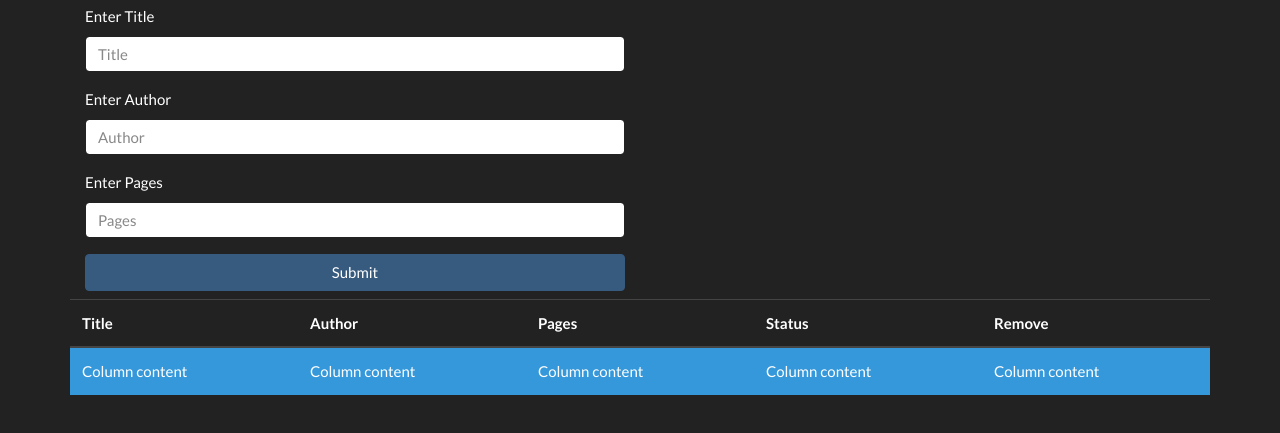
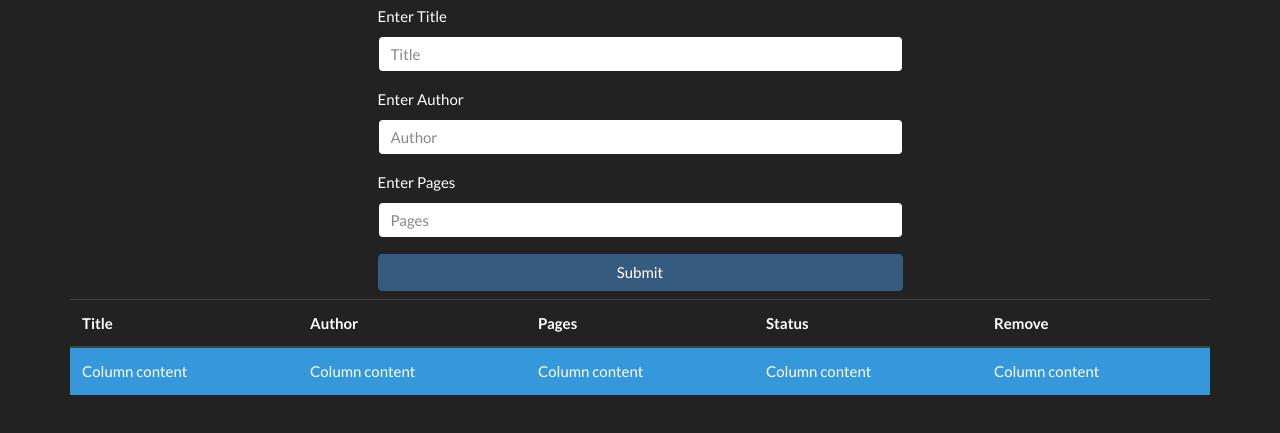
Before and after one commit to certilremy/library, a website: page index.html in a window 1280 px wide. Shown: the part 89-522 px from the top of the page. Drawn offline with Linux system fonts and the light colour scheme.

Commit message:
centered the form

```diff
--- a/index.html
+++ b/index.html
@@ -14,8 +14,7 @@
         <div class="row">
             <div class="col-12">
                 <h1 class="display-3 text-center"><i class="fas fa-book-open text-warning"></i> Library</h1>
-            </div>
-            <div class="col-md-6">
+                <div class="col-md-6 ml-auto mr-auto">
                     <form id="book-form">
                         <div class="form-group">
                           <label for="title">Enter Title</label>
@@ -31,6 +30,7 @@
                         </div>
                         <button type="submit" class="btn btn-primary btn-block">Submit</button>
                     </form>
+                </div>
             </div>
             <table class="table table-hover mt-2">
                 <thead>
```
Lines whose indentation alone changed are shown as unchanged.
